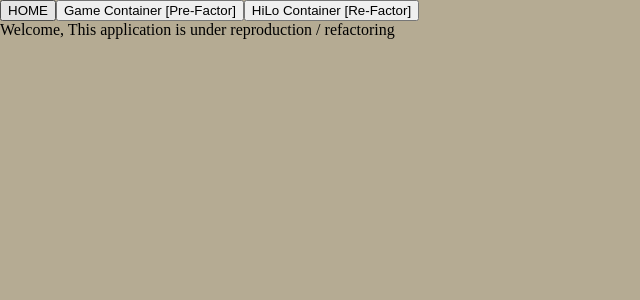
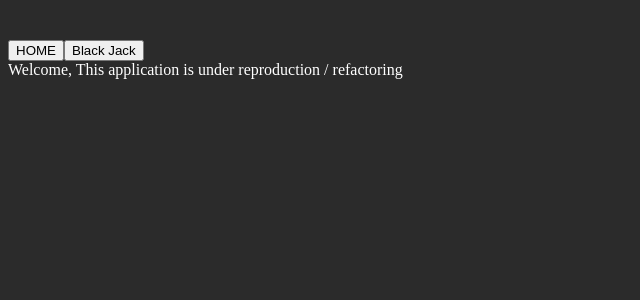
Before and after one commit to bdnkai/HiLoVisualizer, a React (Create React App) app: page / in a window 1280 px wide. Shown: the top 300 px of the page, without its empty margins (0-640 px from the left). Built offline with nearby package versions, Linux system fonts and the light colour scheme.

Commit message:
include refactored css

```diff
--- a/src/components/BlackJack.js
+++ b/src/components/BlackJack.js
@@ -6,7 +6,6 @@ import NewSet from './logic-components/start-components/NewSet';
 import DealerHit from './logic-components/hit-components/DealerHit';
 import PlayerHit from './logic-components/hit-components/PlayerHit';
 import HiLoCounter from './logic-components/HiLoCounter';
-import Spline from '@splinetool/react-spline';
 
 function BlackJack() {
 	const { bJ, setBJ } = useContext(gameContext);
--- a/src/components/NavContainer.js
+++ b/src/components/NavContainer.js
@@ -10,18 +10,14 @@ function NavContainer() {
 				<Link to='/'>
 					<button>HOME</button>
 				</Link>
-				<Link to='/game-container' element='./GameContainer'>
-					<button>Game Container [Pre-Factor]</button>
-				</Link>
-				<Link to='/hilo-container' element='./HiLoContainer/HiLoContainer'>
-					<button>HiLo Container [Re-Factor]</button>
+				<Link to='/blackjack' element='./GameContainer'>
+					<button>Black Jack</button>
 				</Link>
 			</nav>
 			<main>
 				<Routes path='/'>
 					<Route path='/' element={<Home />} />
-					<Route path='/game-container' element={<GameContainer/>} />
-					<Route path='hilo-container' element={<HiLoContainer/>} />
+					<Route path='/blackjack' element={<GameContainer/>} />
 				</Routes>
 			</main>
 		</div>
--- a/src/components/bj-context/BJReducer.js
+++ b/src/components/bj-context/BJReducer.js
@@ -6,6 +6,8 @@ const bJReducer = (state, action) => {
       case START:
          console.log('Start from reducer is functioning')
          return{
+            ...state,
+            start: true,
          }
          // -------  CASE: RESTART  ------- //
       case RESTART:
--- a/src/components/logic-components/HiLoCounter.js
+++ b/src/components/logic-components/HiLoCounter.js
@@ -52,34 +52,31 @@ function HiLoCounter() {
 
 	return (
 		<body>
-			<div className='HiLo'>
-				<div className='PlayerValues'>
-					<p>HI-LO: {playerCount}</p>
-					<div>
-						{bJ.playerA &&
-							bJ.playerA.map((pCard, index) => {
-								return (
-									<div className='PlayerCards'>
-										<ul>
-											<li key={pCard.code}></li>
-											<img src={pCard.image} alt='' id='CardImagePlayer' />
-										</ul>
-									</div>
-								);
-							})}
-					</div>
-				</div>
-				<div className='DealerValues'>
-					<h3>Dealer</h3>
-					<p>Hi-Lo Value: {dealerCount}</p>
+			<div className='DealerValues'>
+				<div>Dealer</div>
 					{bJ.dealer &&
 						bJ.dealer.map((dCard, index) => {
 							return (
 								<div className='DealerCards'>
-									<ul>
-										<li key={dCard.code}></li>
+									<div>
+										<div key={dCard.code}></div>
 										<img src={dCard.image} alt='' id='CardImageDealer' />
-									</ul>
+									</div>
+								</div>
+							);
+						})}
+				</div>
+			<div className='PlayerValues'>
+				<div>
+					<div>Player</div>
+					{bJ.playerA &&
+						bJ.playerA.map((pCard, index) => {
+							return (
+								<div className='PlayerCards'>
+									<div>
+										<div key={pCard.code}></div>
+										<img src={pCard.image} alt='' id='CardImagePlayer' />
+									</div>
 								</div>
 							);
 						})}
--- a/src/css/blackjack.css
+++ b/src/css/blackjack.css
@@ -1,10 +1,53 @@
-html,
-body,
-#root {
+html
+{
+    display: grid;
+    justify-content: center;
     height: 100%;
+    width: 100%;
+	grid-template-rows: repeat(99, 1fr);
+	grid-template-columns: repeat(99, 1fr);
 }
 
 body{
-    margin: 0;
-    background-color: rgb(181, 171, 147);
+    justify-content: center;
+	grid-row: 5 /span 95;
+	grid-column: 1 /span 95;
+	font-size: 16px;
+	position: relative;
+	background-color: rgba(7, 7, 7, 0.85);
+	color: rgb(255, 255, 255);
 }
+
+.DealerValues{
+    display: flex;
+    grid-row: 10 span/ 50;
+	grid-column: 5 span/ 80;
+
+}
+
+.PlayerValues{
+    display: flex;
+    grid-row: 10 /span 80;
+	grid-column: 1 /span 80;
+
+}
+.PlayerCards{
+    display: inline;
+    width: 100%;
+}
+#CardImageDealer{
+    max-height: 115px;
+    max-width: 85px;
+    min-height: 115px;
+    min-width: 85px;
+
+
+}
+#CardImagePlayer{
+    max-height: 115px;
+    max-width: 85px;
+    min-height: 115px;
+    min-width: 85px;
+    grid-row:  80;
+	grid-column: 1 /span 80;
+}
```
